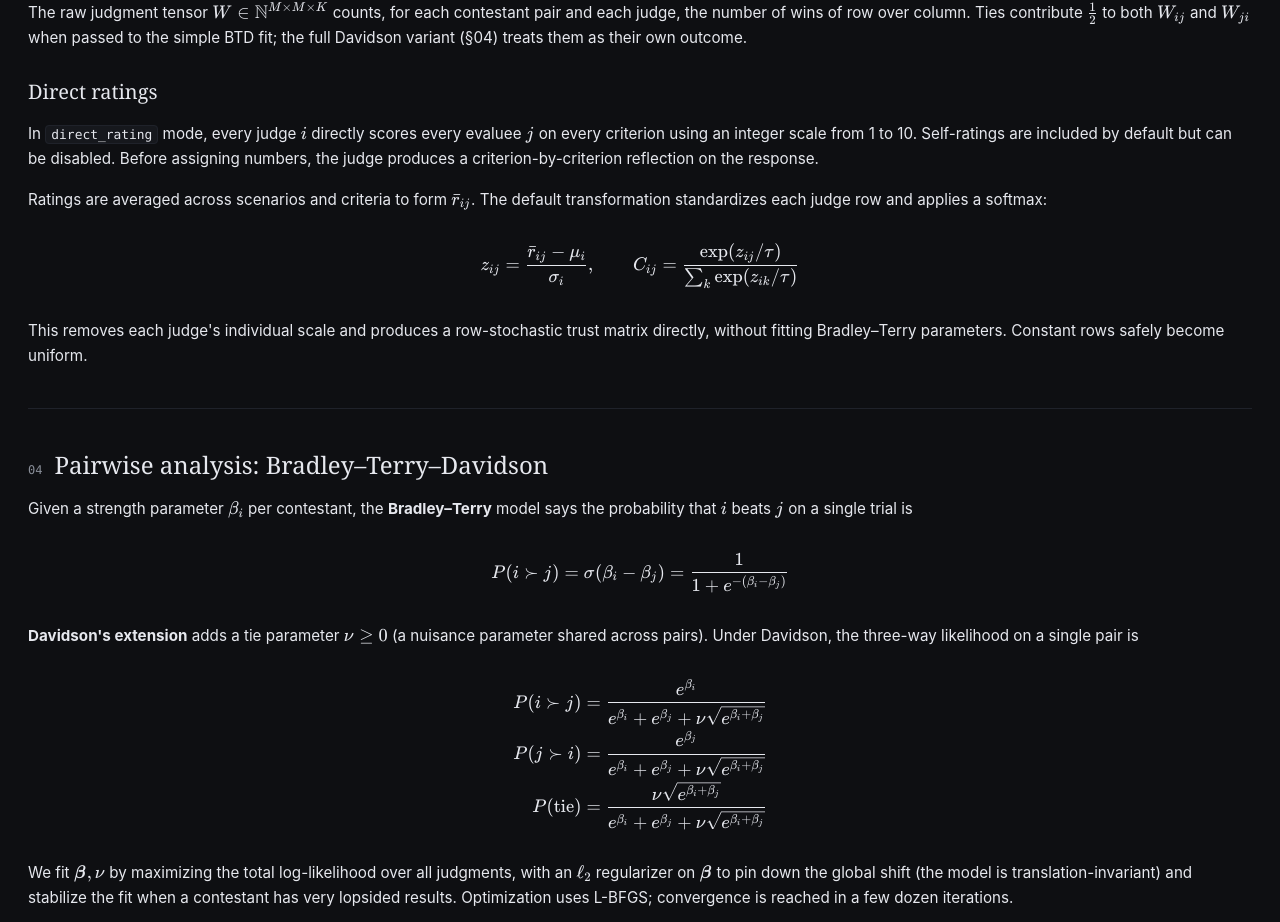
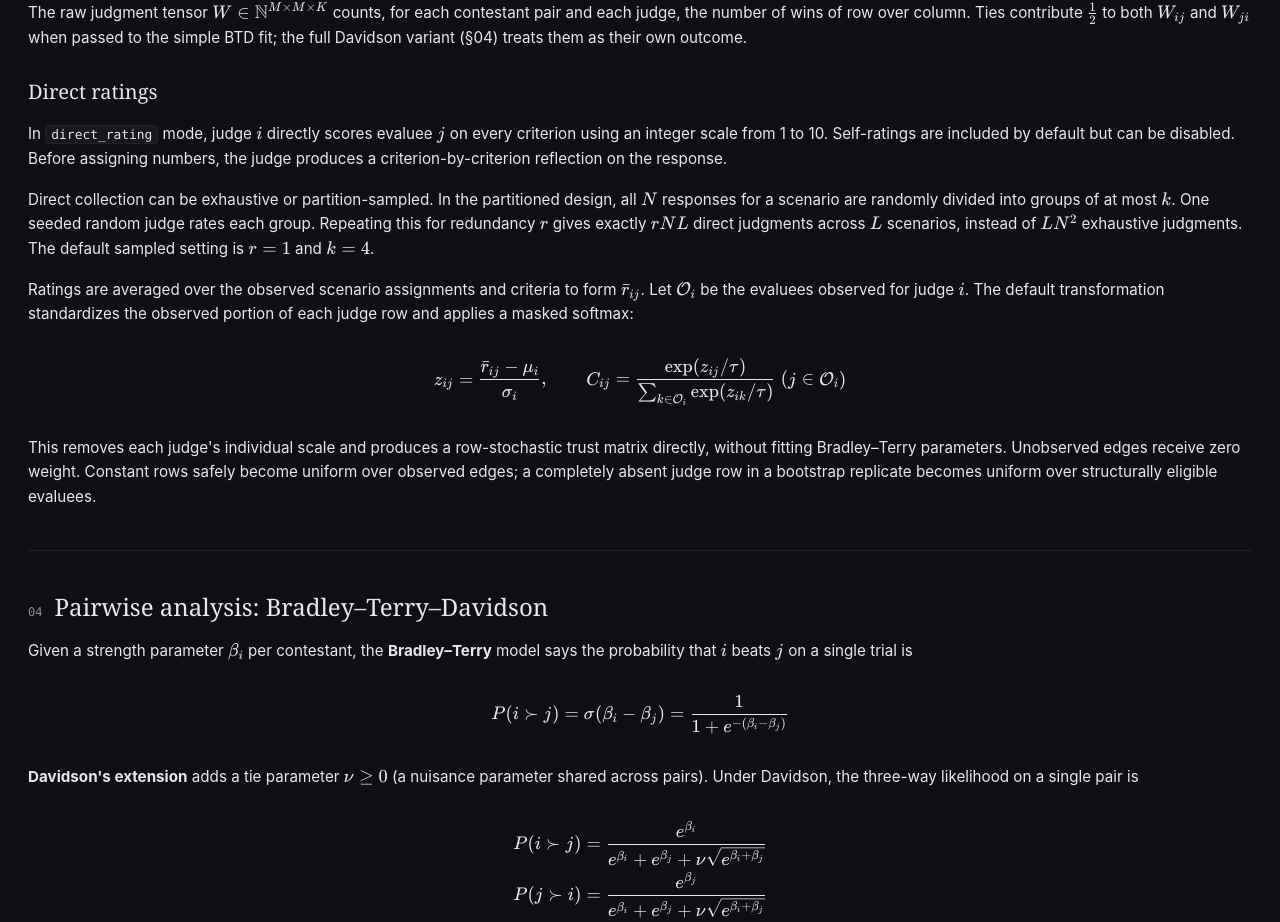
Before and after one commit to ValueArena/ValueArena.github.io, a Next.js app in the folder next-src/: page /methodology in a window 1280 px wide. Shown: the part 1099-2021 px from the top of the page. Built offline with nearby package versions, Linux system fonts and the light colour scheme.

Commit message:
Show sampled direct-rating configuration

```diff
--- a/next-src/src/app/(record)/methodology/page.tsx
+++ b/next-src/src/app/(record)/methodology/page.tsx
@@ -107,20 +107,32 @@ export default function MethodologyPage() {
           </p>
           <h3 className="font-serif text-xl pt-3">Direct ratings</h3>
           <p>
-            In <code>direct_rating</code> mode, every judge <InlineEq tex="i" /> directly scores
-            every evaluee <InlineEq tex="j" /> on every criterion using an integer scale from 1 to
-            10. Self-ratings are included by default but can be disabled. Before assigning numbers,
+            In <code>direct_rating</code> mode, judge <InlineEq tex="i" /> directly scores evaluee{' '}
+            <InlineEq tex="j" /> on every criterion using an integer scale from 1 to 10.
+            Self-ratings are included by default but can be disabled. Before assigning numbers,
             the judge produces a criterion-by-criterion reflection on the response.
           </p>
           <p>
-            Ratings are averaged across scenarios and criteria to form{' '}
-            <InlineEq tex="\bar r_{ij}" />. The default transformation standardizes each judge row
-            and applies a softmax:
+            Direct collection can be exhaustive or partition-sampled. In the partitioned design,
+            all <InlineEq tex="N" /> responses for a scenario are randomly divided into groups of
+            at most <InlineEq tex="k" />. One seeded random judge rates each group. Repeating this
+            for redundancy <InlineEq tex="r" /> gives exactly <InlineEq tex="rNL" /> direct
+            judgments across <InlineEq tex="L" /> scenarios, instead of{' '}
+            <InlineEq tex="LN^2" /> exhaustive judgments. The default sampled setting is{' '}
+            <InlineEq tex="r=1" /> and <InlineEq tex="k=4" />.
           </p>
-          <BlockEq tex="z_{ij} = \frac{\bar r_{ij}-\mu_i}{\sigma_i}, \qquad C_{ij} = \frac{\exp(z_{ij}/\tau)}{\sum_k \exp(z_{ik}/\tau)}" />
+          <p>
+            Ratings are averaged over the observed scenario assignments and criteria to form{' '}
+            <InlineEq tex="\bar r_{ij}" />. Let <InlineEq tex="\mathcal O_i" /> be the evaluees
+            observed for judge <InlineEq tex="i" />. The default transformation standardizes the
+            observed portion of each judge row and applies a masked softmax:
+          </p>
+          <BlockEq tex="z_{ij} = \frac{\bar r_{ij}-\mu_i}{\sigma_i}, \qquad C_{ij} = \frac{\exp(z_{ij}/\tau)}{\sum_{k \in \mathcal O_i} \exp(z_{ik}/\tau)} \; (j \in \mathcal O_i)" />
           <p>
             This removes each judge&apos;s individual scale and produces a row-stochastic trust matrix
-            directly, without fitting Bradley–Terry parameters. Constant rows safely become uniform.
+            directly, without fitting Bradley–Terry parameters. Unobserved edges receive zero
+            weight. Constant rows safely become uniform over observed edges; a completely absent
+            judge row in a bootstrap replicate becomes uniform over structurally eligible evaluees.
           </p>
         </Section>
 
--- a/next-src/src/app/(record)/run/page.tsx
+++ b/next-src/src/app/(record)/run/page.tsx
@@ -216,6 +216,10 @@ function AnalysisMetricsCard({ meta, mode }: { meta: MetaJson; mode: EvaluationM
   push('Criteria', log.num_criteria);
   if (mode === 'direct_rating') {
     push('Scenarios', log.num_scenarios ?? analysis.num_scenarios);
+    push('Sampler', log.sampler_mode ?? analysis.sampler_mode);
+    push('Direct Judgments', log.total_direct_judgments ?? analysis.total_direct_judgments);
+    const coverage = log.observed_edge_coverage ?? analysis.observed_edge_coverage;
+    if (typeof coverage === 'number') push('Observed Edge Coverage', `${(100 * coverage).toFixed(1)}%`);
     push('Normalization', log.normalization ?? analysis.normalization);
     push('Bootstrap Unit', analysis.bootstrap_unit ?? 'scenario');
   } else {
@@ -247,12 +251,21 @@ function SpecCard({ meta, mode }: { meta: MetaJson; mode: EvaluationMode }) {
   const sections: { title: string; rows: [string, React.ReactNode][] }[] = [];
 
   const direct = (meta.evaluation?.direct_rating || {}) as Record<string, unknown>;
+  const analysis = (meta.analysis || {}) as Record<string, unknown>;
+  const cl = (meta.collection || {}) as Record<string, unknown>;
   const evaluationRows: [string, React.ReactNode][] = [
     ['Collection Type', collectionTypeLabel(mode)],
   ];
   if (mode === 'direct_rating') {
+    const samplerMode = String(analysis.sampler_mode ?? cl.sampler_mode ?? 'all_to_all');
+    const sampled = samplerMode === 'partitioned_random_judge';
+    const redundancy = analysis.response_redundancy ?? cl.response_redundancy ?? 1;
     evaluationRows.push(
-      ['Coverage', 'All judge–evaluee pairs'],
+      ['Coverage', sampled ? `Every response rated ${redundancy}× per scenario` : 'All judge–evaluee pairs per scenario'],
+      ['Sampler Mode', samplerMode],
+      ['Group Size', sampled ? ((analysis.group_size ?? cl.group_size) as React.ReactNode) : '—'],
+      ['Response Redundancy', sampled ? (redundancy as React.ReactNode) : '—'],
+      ['Sampler Seed', sampled ? ((analysis.sampler_seed ?? cl.sampler_seed) as React.ReactNode) : '—'],
       ['Self Ratings', direct.include_self === false ? 'Excluded' : 'Included'],
       ['Rating Scale', `${direct.scale_min ?? 1}–${direct.scale_max ?? 10}`],
       ['Criterion Aggregation', (direct.criterion_aggregation as React.ReactNode) ?? 'mean'],
@@ -308,8 +321,7 @@ function SpecCard({ meta, mode }: { meta: MetaJson; mode: EvaluationMode }) {
       ],
     });
   }
-  const cl = meta.collection as Record<string, unknown> | undefined;
-  if (cl && mode === 'pairwise_btd') {
+  if (Object.keys(cl).length && mode === 'pairwise_btd') {
     sections.push({
       title: 'Collection',
       rows: [
```
Also changed, not shown: 1 other file (tests, documents, lock files or other folders).
